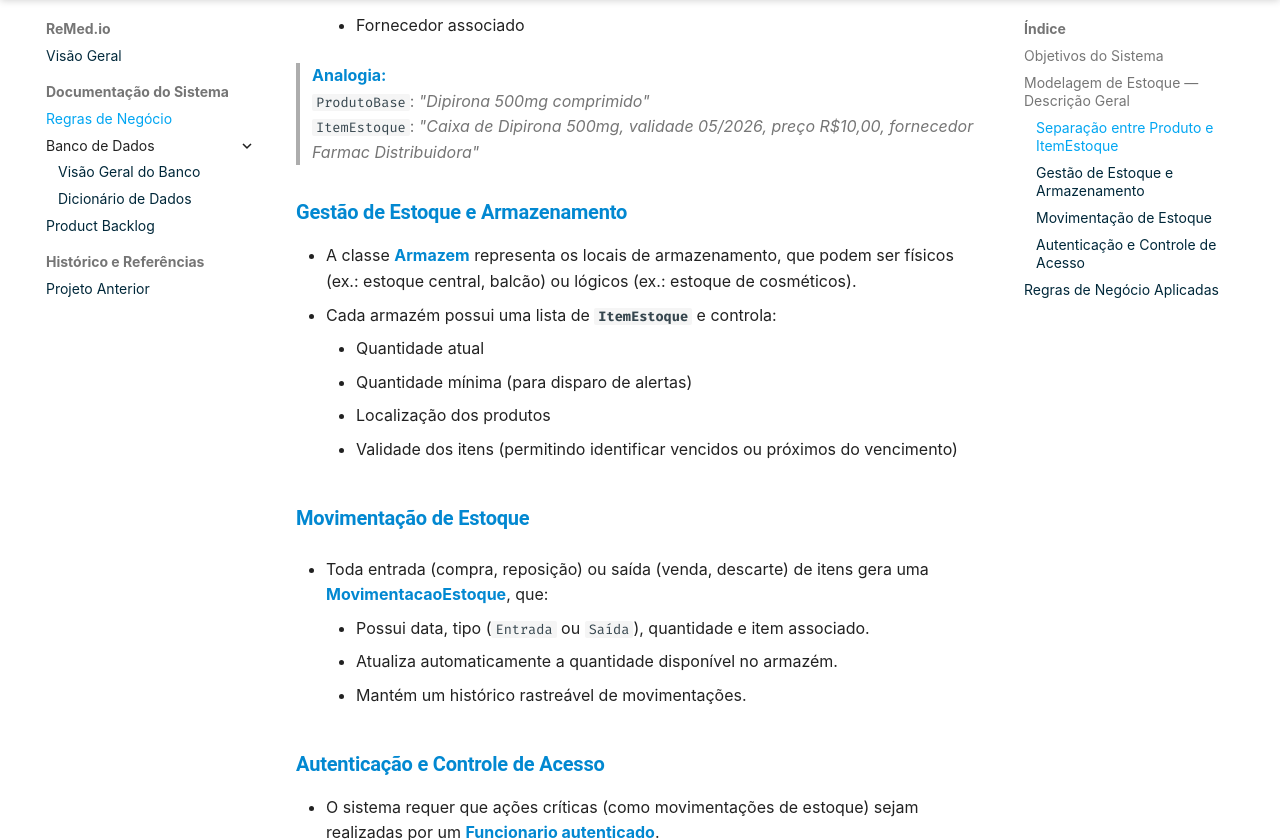
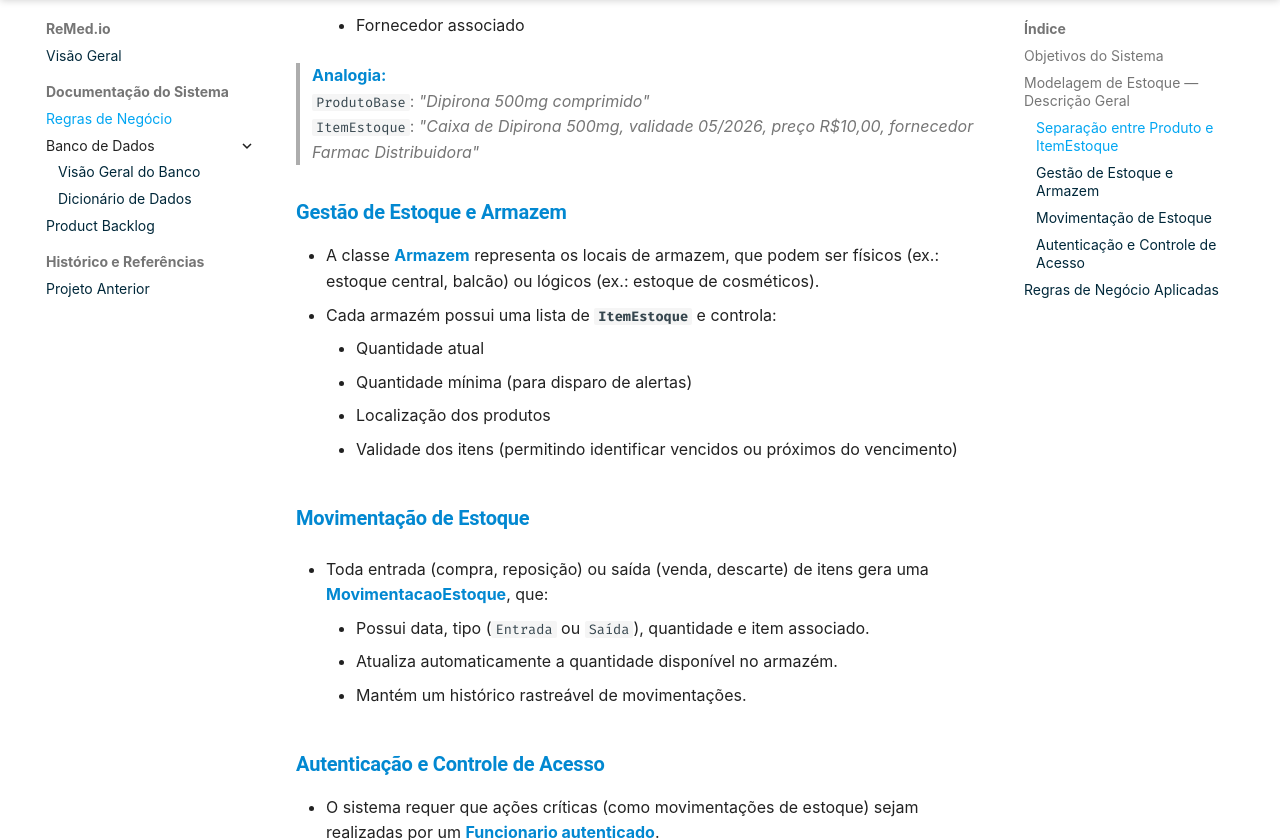
Before and after one commit to remed-io/Docs, an MkDocs documentation site: the page built from docs/documentacao-sistema/regra-negocio.md, in a window 1280 px wide and 900 px high, scrolled down 1184 px, cut to the strip 60-900 px from the top of the window. Built offline with MkDocs 1.6.1 and Material for MkDocs 9.7.7, drawn with Linux system fonts in a browser that asks for light colours; some web fonts are replaced.

```diff
--- a/docs/documentacao-sistema/regra-negocio.md
+++ b/docs/documentacao-sistema/regra-negocio.md
@@ -39,9 +39,9 @@
 `ItemEstoque`: *"Caixa de Dipirona 500mg, validade 05/2026, preço R$10,00, fornecedor Farmac Distribuidora"*
 
 
-### **Gestão de Estoque e Armazenamento**
+### **Gestão de Estoque e Armazem**
 
-- A classe **Armazem** representa os locais de armazenamento, que podem ser físicos (ex.: estoque central, balcão) ou lógicos (ex.: estoque de cosméticos).
+- A classe **Armazem** representa os locais de armazem, que podem ser físicos (ex.: estoque central, balcão) ou lógicos (ex.: estoque de cosméticos).
 - Cada armazém possui uma lista de **`ItemEstoque`** e controla:
 
     - Quantidade atual
```
Also changed, not shown: docs/documentacao-sistema/backlog.md (+1 -1 lines), docs/documentacao-sistema/banco-de-dados/dicionario.md (+1 -1 lines), docs/documentacao-sistema/banco-de-dados/visao-geral-banco.md (+1 -1 lines), docs/assets/remedio-db.png.
